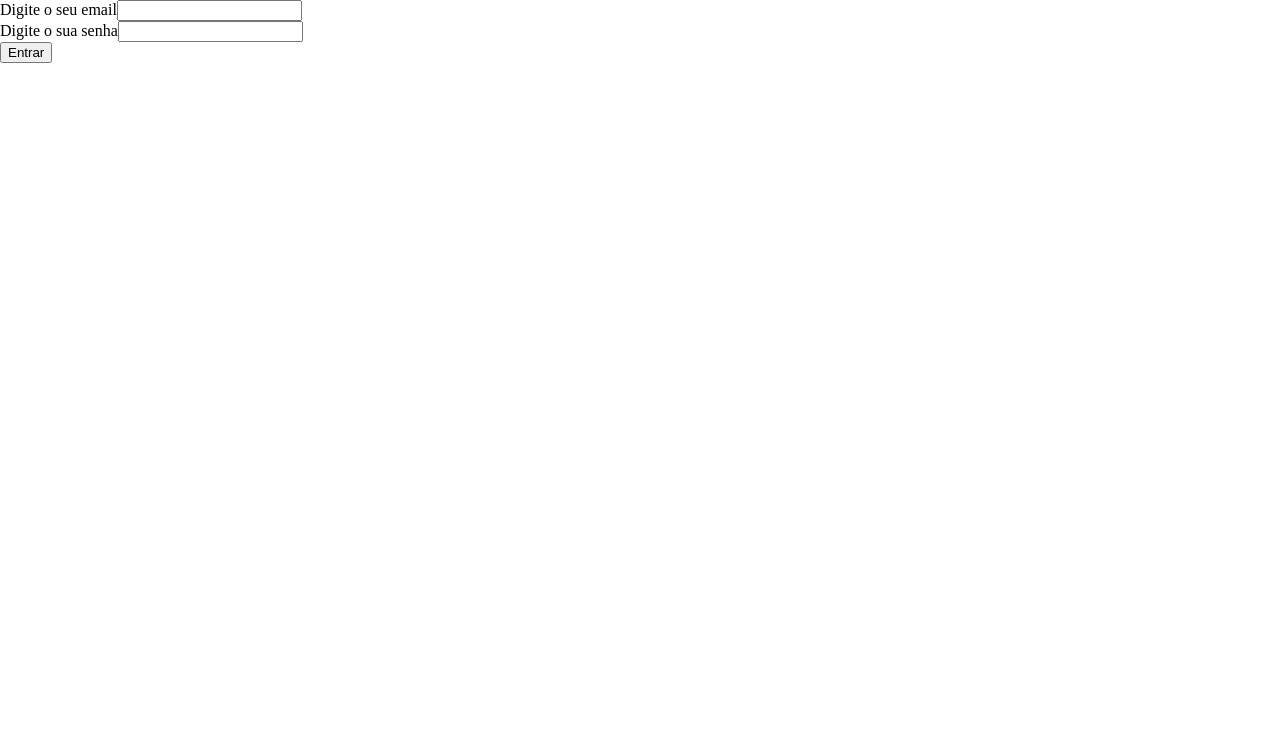
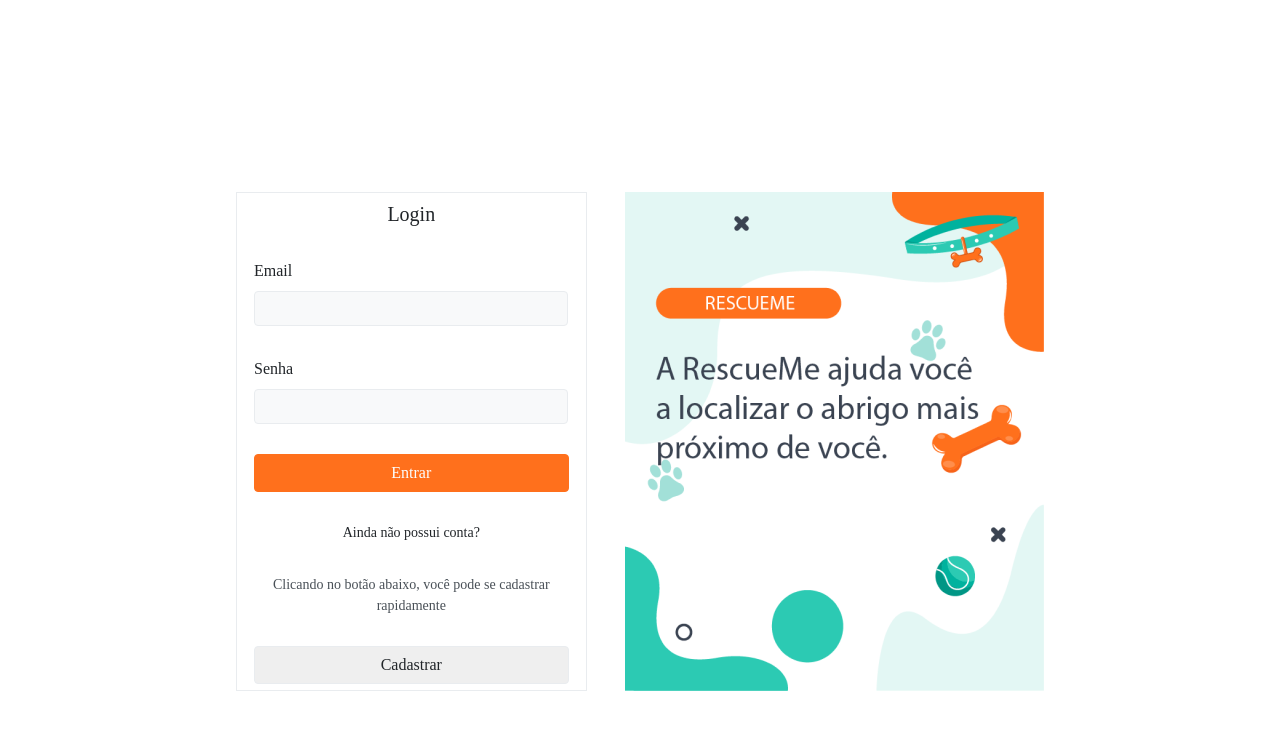
Before and after one commit to Rafaelvga1994/RescueMe, a React (Vite) app in the folder rescue-me/: page / in a window 1280 px wide. Shown: the top 730 px of the page. Built offline with nearby package versions, Linux system fonts and the light colour scheme; no server answers.

Commit message:
await/style/login/register

```diff
--- a/rescue-me/src/components/Form/input/index.tsx
+++ b/rescue-me/src/components/Form/input/index.tsx
@@ -1,5 +1,6 @@
 import "react-hook-form";
 import { FieldError, UseFormRegisterReturn } from "react-hook-form";
+import { StyledFieldset } from "./style";
 
 interface IInputProps {
   label: string;
@@ -11,10 +12,10 @@ interface IInputProps {
 export const Input = ({ label, type, register, error }: IInputProps) => {
   const errorMessage = error?.message;
   return (
-    <fieldset>
+    <StyledFieldset>
       <label htmlFor={type}>{label}</label>
       <input type={type} {...register} />
       {errorMessage && <p>{errorMessage}</p>}
-    </fieldset>
+    </StyledFieldset>
   );
 };
--- a/rescue-me/src/components/Form/input/style.ts
+++ b/rescue-me/src/components/Form/input/style.ts
@@ -0,0 +1,9 @@
+import styled from "styled-components";
+
+export const StyledFieldset = styled.fieldset`
+  width: 100%;
+  display: flex;
+  flex-direction: column;
+  gap: 8px;
+  margin-left: 10%;
+`;
--- a/rescue-me/src/components/Form/loginForm/index.tsx
+++ b/rescue-me/src/components/Form/loginForm/index.tsx
@@ -5,6 +5,9 @@ import { useContext } from "react";
 import { Input } from "../input";
 import { ILogin, UserContext } from "../../../context/UserContext";
 import { api } from "../../../services";
+import { StyledForm } from "../styled";
+import { StyledDiv } from "./styled";
+import imgLogin from "../../../assets/ImgLogin.png";
 
 const schema = yup.object({
   email: yup.string().required("O email é Obrigatório "),
@@ -20,20 +23,35 @@ export const LoginForm = () => {
   } = useForm<ILogin>({ resolver: yupResolver(schema) });
 
   return (
-    <form onSubmit={handleSubmit(UserLogin)} noValidate>
+    <StyledDiv>
+      <StyledForm onSubmit={handleSubmit(UserLogin)} noValidate>
+        <div className="container">
+          <h4>Login</h4>
           <Input
             type="email"
-        label="Digite o seu email"
+            label="Email"
             register={register("email")}
             error={(errors as Record<string, FieldError>).email}
           />
           <Input
             type="password"
-        label="Digite o sua senha"
+            label="Senha"
             register={register("password")}
             error={(errors as Record<string, FieldError>).password}
           />
-      <button type="submit">Entrar</button>
-    </form>
+          <button type="submit" className="btnEnterLogin">
+            Entrar
+          </button>
+          <p className="first--paragraph">Ainda não possui conta? </p>
+          <p className="second--paragraph">
+            Clicando no botão abaixo, você pode se cadastrar rapidamente
+          </p>
+          <button type="submit" className="btnRegisterLogin">
+            Cadastrar
+          </button>
+        </div>
+      </StyledForm>
+      <img src={imgLogin} alt="LoginImg" />
+    </StyledDiv>
   );
 };
--- /dev/null
+++ b/rescue-me/src/components/Form/loginForm/styled.ts
@@ -0,0 +1,31 @@
+import styled from "styled-components";
+
+export const StyledDiv = styled.div`
+  display: flex;
+  justify-content: center;
+  gap: 3%;
+  margin-top: 15%;
+
+  .first--paragraph {
+    font-family: "IBM Plex Sans";
+    font-style: normal;
+    font-weight: 500;
+    font-size: 14px;
+    line-height: 150%;
+
+    color: #212529;
+  }
+
+  .second--paragraph {
+    font-family: "IBM Plex Sans";
+    font-style: normal;
+    font-weight: 400;
+    font-size: 14px;
+    line-height: 150%;
+
+    text-align: center;
+
+    color: #495057;
+    width: 80%;
+  }
+`;
--- /dev/null
+++ b/rescue-me/src/components/Form/styled.ts
@@ -0,0 +1,102 @@
+import styled from "styled-components";
+
+export const StyledForm = styled.form`
+  display: flex;
+  gap: 20px;
+  border: 1px solid #e9ecef;
+
+  .container {
+    display: flex;
+    flex-direction: column;
+    width: 100%;
+    height: 100%;
+    gap: 5%;
+    justify-content: space-evenly;
+    align-items: center;
+  }
+  h4 {
+    font-family: "IBM Plex Sans";
+    font-style: normal;
+    font-weight: 500;
+    font-size: 20px;
+    line-height: 150%;
+
+    color: #212529;
+  }
+  label {
+    font-family: "IBM Plex Sans";
+    font-style: normal;
+    font-weight: 500;
+    font-size: 16px;
+    line-height: 150%;
+    color: #212529;
+  }
+  input {
+    display: flex;
+    flex-direction: row;
+    align-items: center;
+    padding: 0px 16px;
+
+    width: 80%;
+    height: 33px;
+
+    background: #f8f9fa;
+
+    border: 1px solid #e9ecef;
+    border-radius: 4px;
+  }
+
+  .btnEnterLogin {
+    display: flex;
+    flex-direction: row;
+    justify-content: center;
+    align-items: center;
+    padding: 0px 16px;
+
+    width: 90%;
+    height: 38px;
+
+    background: #ff701c;
+    border: 1px solid #ff701c;
+    border-radius: 4px;
+    font-family: "IBM Plex Sans";
+    font-style: normal;
+    font-weight: 500;
+    font-size: 16px;
+    line-height: 150%;
+
+    color: #fcfeff;
+    cursor: pointer;
+  }
+
+  .btnEnterLogin:hover {
+    opacity: 50%;
+  }
+
+  .btnRegisterLogin {
+    display: flex;
+    flex-direction: row;
+    justify-content: center;
+    align-items: center;
+    padding: 0px 16px;
+
+    width: 90%;
+    height: 38px;
+
+    border: 1px solid #e9ecef;
+    border-radius: 4px;
+
+    font-family: "IBM Plex Sans";
+    font-style: normal;
+    font-weight: 500;
+    font-size: 16px;
+    line-height: 150%;
+
+    color: #212529;
+    cursor: pointer;
+  }
+
+  .btnRegisterLogin:hover {
+    opacity: 50%;
+  }
+`;
```
Also changed, not shown: rescue-me/src/assets/ImgLogin.png (added), rescue-me/src/assets/ImgLoginMobile.png (added). Lines whose indentation alone changed are shown as unchanged.
